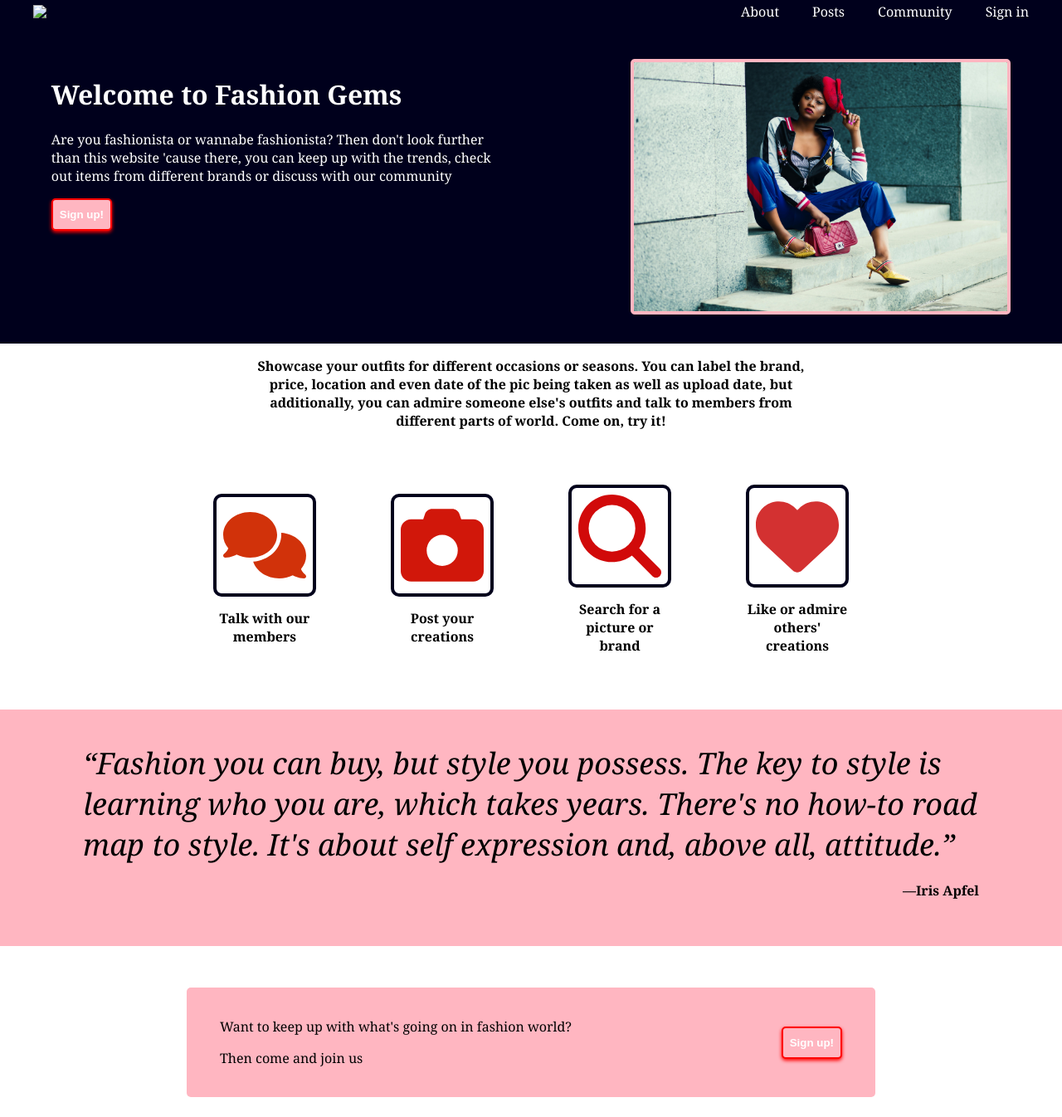
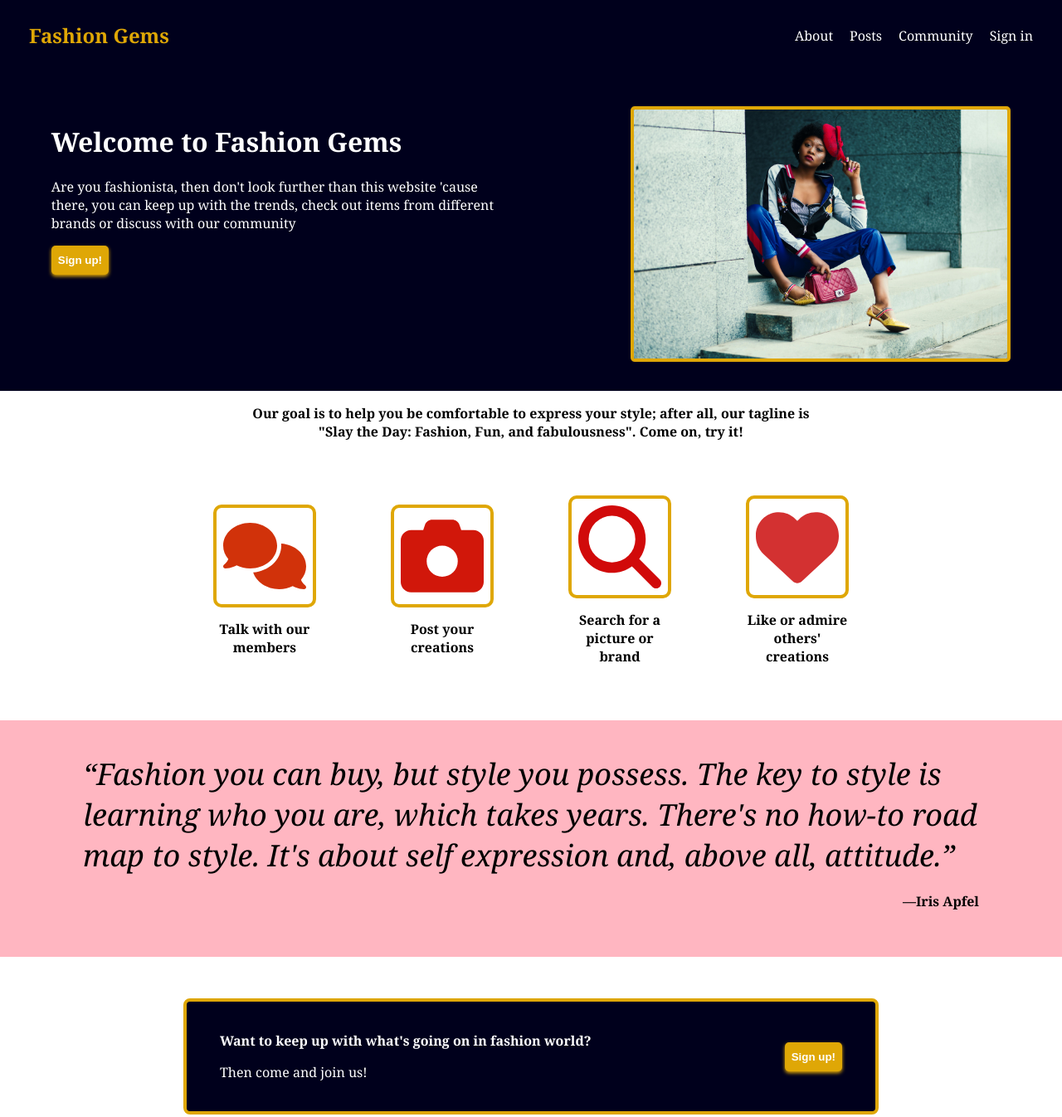
Before and after one commit to Lomerci/landing-page, a plain HTML site: page index.html in a window 1280 px wide. Shown: the part 13-1359 px from the top of the page at 83% size. Drawn offline with Linux system fonts and the light colour scheme.

Commit message:
Edit: Change the colors and html structure again as well as making the header to wrap

```diff
--- a/index.html
+++ b/index.html
@@ -7,7 +7,7 @@
 </head>
 <body>
   <div class="header">
-   <img src="#">
+     <p>Fashion Gems</p>
      <ul class="right-link">
         <li><a href="#">About</a></li>
         <li><a href="#">Posts</a></li>
@@ -19,7 +19,7 @@
    <div class="container">
    <div class="welcome">
      <h1>Welcome to Fashion Gems</h1>
-     <p>Are you fashionista or wannabe fashionista? Then don't look further than this website 'cause there, you can keep up with the trends, check out items from different brands or discuss with our community</p>
+     <p>Are you fashionista, then don't look further than this website 'cause there, you can keep up with the trends, check out items from different brands or discuss with our community</p>
      <button class="button-style">Sign up!</button>
    </div>
    <div>
@@ -28,7 +28,7 @@
    </div>
 
    <div class="info">
-     <p>Showcase your outfits for different occasions or seasons. You can label the brand, price, location and even date of the pic being taken as well as upload date, but additionally, you can admire someone else's outfits and talk to members from different parts of world. Come on, try it!</p>
+     <p>Our goal is to help you be comfortable to express your style; after all, our tagline is "Slay the Day: Fashion, Fun, and fabulousness". Come on, try it!</p>
    </div>
 
    <div class="icon-container">
@@ -57,8 +57,8 @@
 
    <div class="join">
      <div class="content">
-       <p>Want to keep up with what's going on in fashion world?</p>
-       <p>Then come and join us</p>
+       <p class="bold">Want to keep up with what's going on in fashion world?</p>
+       <p>Then come and join us!</p>
      </div>
      <div class="button">
         <button class="button-style">Sign up!</button>
--- a/style.css
+++ b/style.css
@@ -4,10 +4,11 @@ body {
 }
 
 .header {
-    padding: 16px 40px;
     display: flex;
+    flex-wrap: wrap;
     justify-content: space-between;
     align-items: center;
+    padding: 15px 35px;
 }
 
 .header,
@@ -17,15 +18,22 @@ body {
     color: white;
 }
 
+.header p {
+    font-size: 24px;
+    font-weight: bolder;
+    color: #DFA706;
+}
+
 .header img {
     flex-shrink: 0;
 }
 
 ul {
+    flex-wrap: wrap;
     list-style-type: none;
     display: flex;
     margin: 0;
-    gap: 40px
+    gap: 20px
 }
 
 a {
@@ -56,7 +64,7 @@ a {
 }
 
 .border-img {
-    border: 4px solid lightpink;
+    border: 4px solid #DFA706;
     border-radius: 5px;
 }
 
@@ -84,7 +92,7 @@ a {
 }
 
 .icon-box img {
-    border: 4px solid #00001c;
+    border: 4px solid #DFA706;
     border-radius: 10px;
     padding: 8px;
     width: 100px;
@@ -119,18 +127,19 @@ q {
 .button-style {
     padding: 10px 8px;
     border-radius: 5px;
-    background-color: lightpink;
-    box-shadow: 0 2px 4px red ;
+    background-color: #DFA706;
+    box-shadow: 0 2px 4px #DFA706 ;
     color: white;
     font-weight: 600;
-    border: 2px solid red;
+    border: none;
 }
 
 .join {
-    background-color: lightpink;
+    background-color: #00001c;
     margin: 50px 100px;
     padding: 20px 40px;
-    border-radius: 5px;
+    border: 4px solid #DFA706;
+    border-radius: 8px;
     display: flex;
     justify-content: space-between;
     align-items: center;
@@ -139,5 +148,10 @@ q {
 }
 
 .content {
+    color: white;
     flex-grow: 1;
 }
+
+.bold {
+    font-weight: bold;
+}
```
Also changed, not shown: 2 other files.
